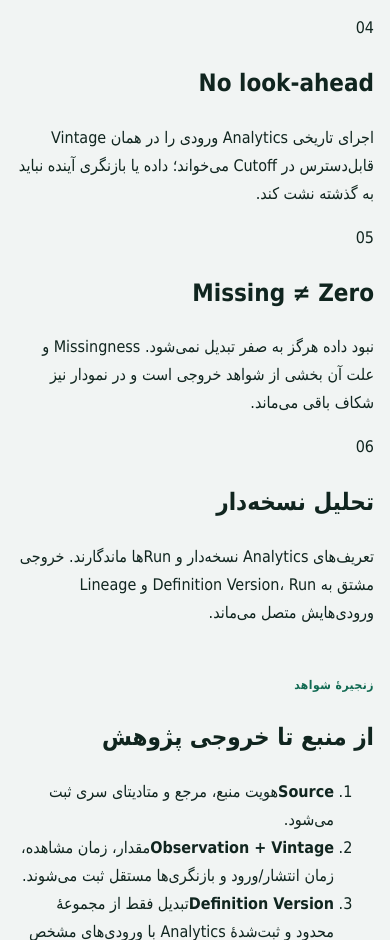
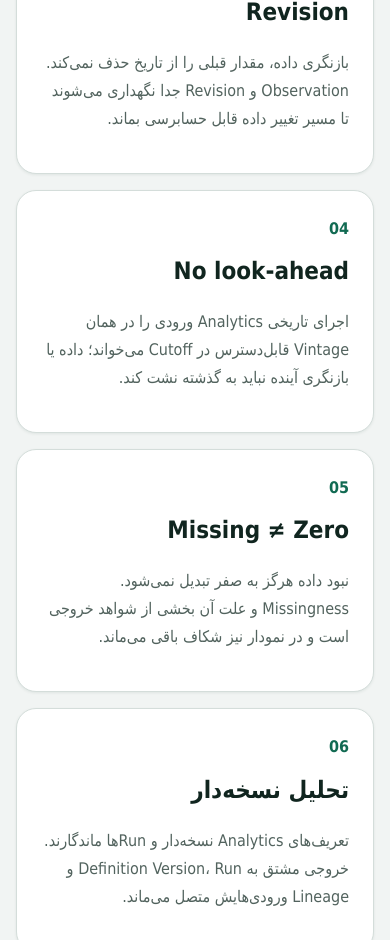
Before and after one commit to sjjafari/MacroVision, a Next.js app in the folder web/: page /fa/methodology in a window 390 px wide. Shown: the part 1060-2000 px from the top of the page. Built offline with nearby package versions, Linux system fonts and the light colour scheme.

Commit message:
style: add responsive methodology and about surfaces

```diff
--- a/web/src/app/globals.css
+++ b/web/src/app/globals.css
@@ -1269,3 +1269,28 @@ button,.filter-actions a,.asof-switch > a,.asof-switch button { padding:.65rem v
 .research-definition-list code,.research-definition-list span { color:var(--text-muted); overflow-wrap:anywhere; font-size:var(--text-xs); }
 @media (max-width:68rem) { .research-definition-list { grid-template-columns:repeat(2,minmax(0,1fr)); } }
 @media (max-width:48rem) { .research-columns,.research-definition-list { grid-template-columns:1fr; } }
+
+
+/* Reviewed methodology and about surfaces */
+.methodology-grid { display:grid; grid-template-columns:repeat(3,minmax(0,1fr)); gap:var(--space-4); }
+.methodology-grid article,.methodology-flow,.methodology-notes article,.methodology-limitations,.about-scope>div,.about-security { padding:var(--space-5); border:1px solid var(--border); border-radius:var(--radius-lg); background:var(--surface-elevated); box-shadow:var(--shadow-sm); }
+.methodology-grid article>span { color:var(--brand); font-weight:900; }
+.methodology-grid h2,.methodology-notes h2,.methodology-limitations h2,.about-scope h2,.about-security h2 { margin-block:.45rem var(--space-2); }
+.methodology-grid p,.methodology-notes p,.methodology-limitations p,.about-scope li,.about-security p { color:var(--text-secondary); }
+.methodology-flow>header { margin-block-end:var(--space-4); }
+.methodology-flow ol { display:grid; grid-template-columns:repeat(5,minmax(0,1fr)); gap:var(--space-3); margin:0; padding:0; list-style:none; counter-reset:evidence; }
+.methodology-flow li { display:grid; align-content:start; gap:var(--space-2); min-width:0; padding:var(--space-3); border-inline-start:3px solid var(--brand); background:var(--surface-muted); }
+.methodology-flow li span { color:var(--text-secondary); font-size:var(--text-xs); }
+.methodology-notes,.about-scope { display:grid; grid-template-columns:repeat(2,minmax(0,1fr)); gap:var(--space-4); }
+.methodology-notes a,.about-links a { color:var(--information); text-decoration:underline; font-weight:700; }
+.about-scope ul { margin:0; padding-inline-start:1.25rem; }
+.about-scope li+li { margin-block-start:var(--space-2); }
+.about-security { display:grid; grid-template-columns:minmax(0,1.5fr) minmax(14rem,.5fr); gap:var(--space-5); align-items:start; }
+.about-links { display:grid; gap:var(--space-2); }
+@media (max-width:68rem) {
+  .methodology-grid { grid-template-columns:repeat(2,minmax(0,1fr)); }
+  .methodology-flow ol { grid-template-columns:repeat(2,minmax(0,1fr)); }
+}
+@media (max-width:48rem) {
+  .methodology-grid,.methodology-flow ol,.methodology-notes,.about-scope,.about-security { grid-template-columns:1fr; }
+}
```
